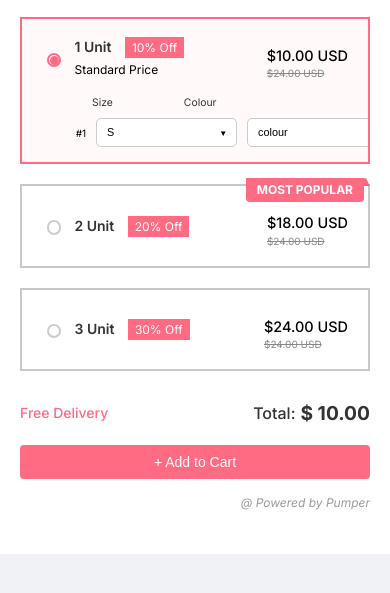
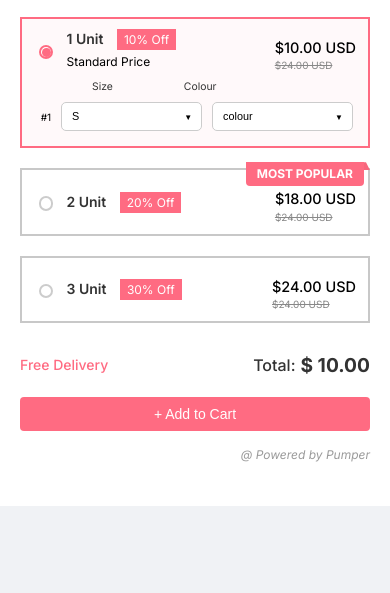
Before and after one commit to Its-Pallavi/bogo, a plain HTML site: page index.html in a window 390 px wide. Shown: the part 139-732 px from the top of the page. Drawn offline with Linux system fonts and the light colour scheme.

Commit message:
added media query

```diff
--- a/index.html
+++ b/index.html
@@ -332,12 +332,18 @@
             line-height: 100%;
             letter-spacing: 0;
         }
-        @media only screen and (max-width:425px) {
+        @media only screen and (max-width:767px) {
             .product-selection {
                 width: 100%;
             }
             .container {
                 padding: 45px 20px;
+            }
+            .bundle-header {
+                padding: 12px;
+            }
+            .product-selection {
+                padding-left: 0px;
             }
         }
     </style>
```
